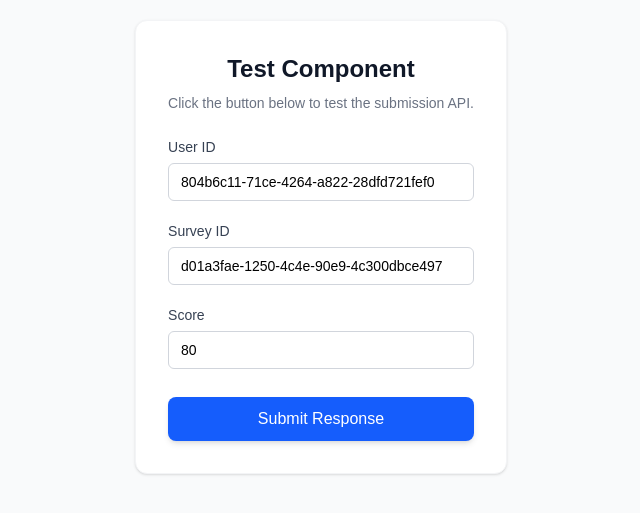
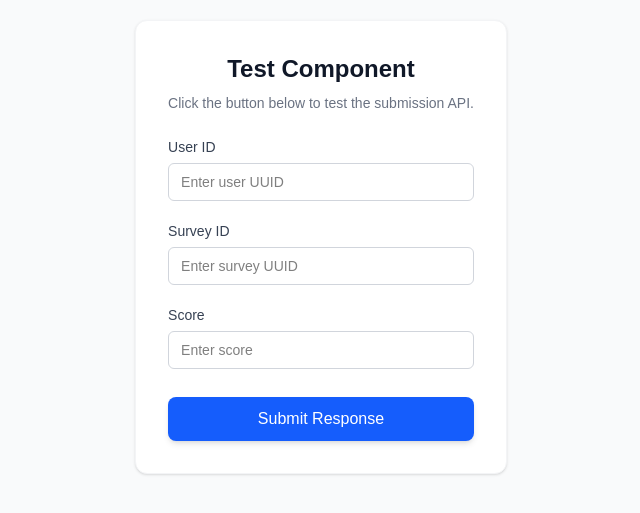
Before and after one commit to Murito-01/voca-app, a Next.js app: page / in a window 1280 px wide. Shown: the part 153-666 px from the top of the page, without its empty margins (319-959 px from the left). Built offline with nearby package versions, Linux system fonts and the light colour scheme.

Commit message:
refactor: reset submission state to empty defaults and cast score to number on submit

```diff
--- a/src/components/ui/SubmitResponseButton.tsx
+++ b/src/components/ui/SubmitResponseButton.tsx
@@ -4,9 +4,9 @@ import { useState } from "react";
 import { submitSurveyResponse } from "@/services/response.service";
 
 export default function SubmitResponseButton() {
-  const [userId, setUserId] = useState('804b6c11-71ce-4264-a822-28dfd721fef0');
-  const [surveyId, setSurveyId] = useState('d01a3fae-1250-4c4e-90e9-4c300dbce497');
-  const [score, setScore] = useState<number>(80);
+  const [userId, setUserId] = useState('');
+  const [surveyId, setSurveyId] = useState('');
+  const [score, setScore] = useState<number | string>('');
 
   const [isLoading, setIsLoading] = useState(false);
   const [error, setError] = useState<string | null>(null);
@@ -21,7 +21,7 @@ export default function SubmitResponseButton() {
       await submitSurveyResponse({
         user_id: userId,
         survey_id: surveyId,
-        score: score
+        score: Number(score)
       });
 
       setSuccess(true);
```
